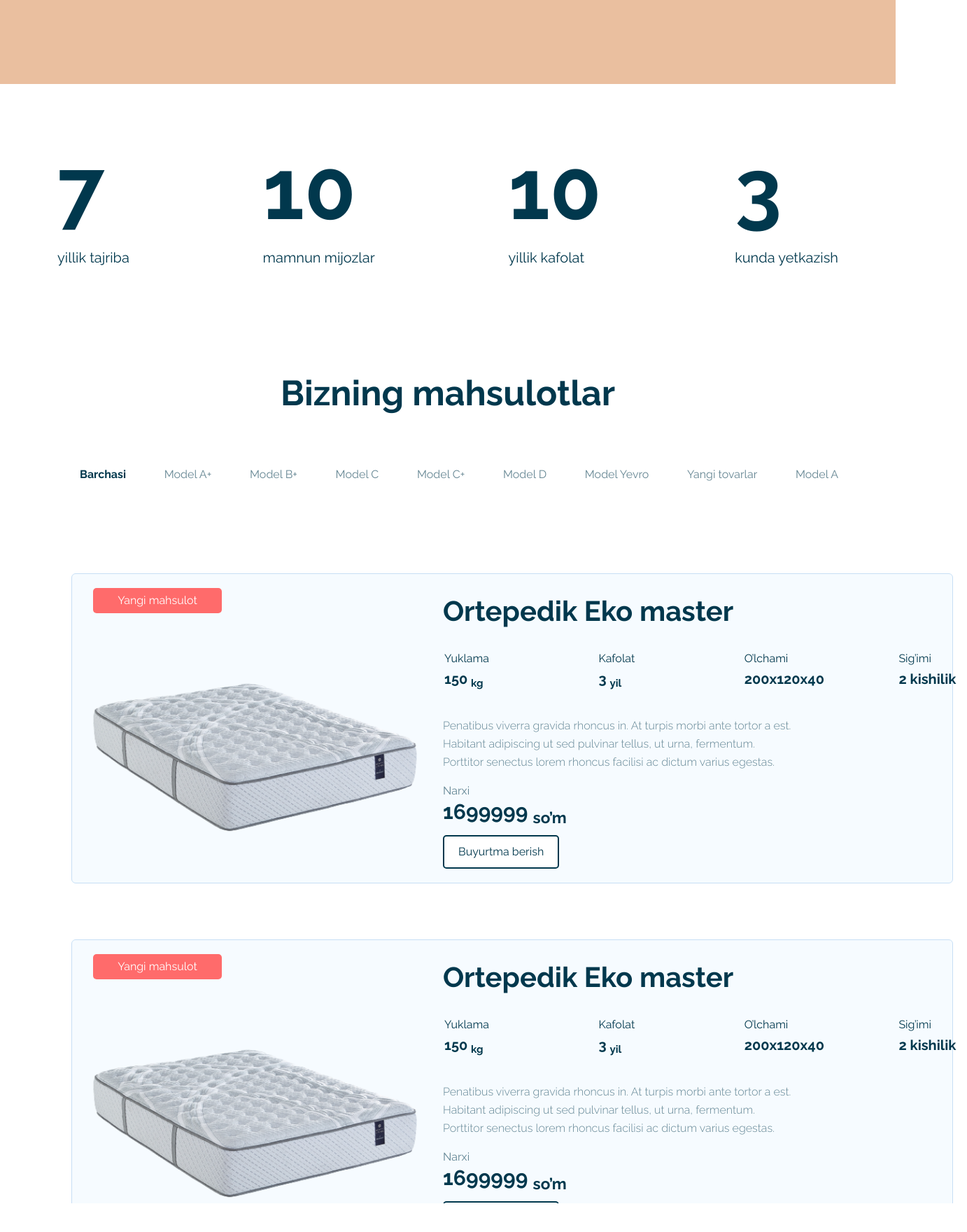
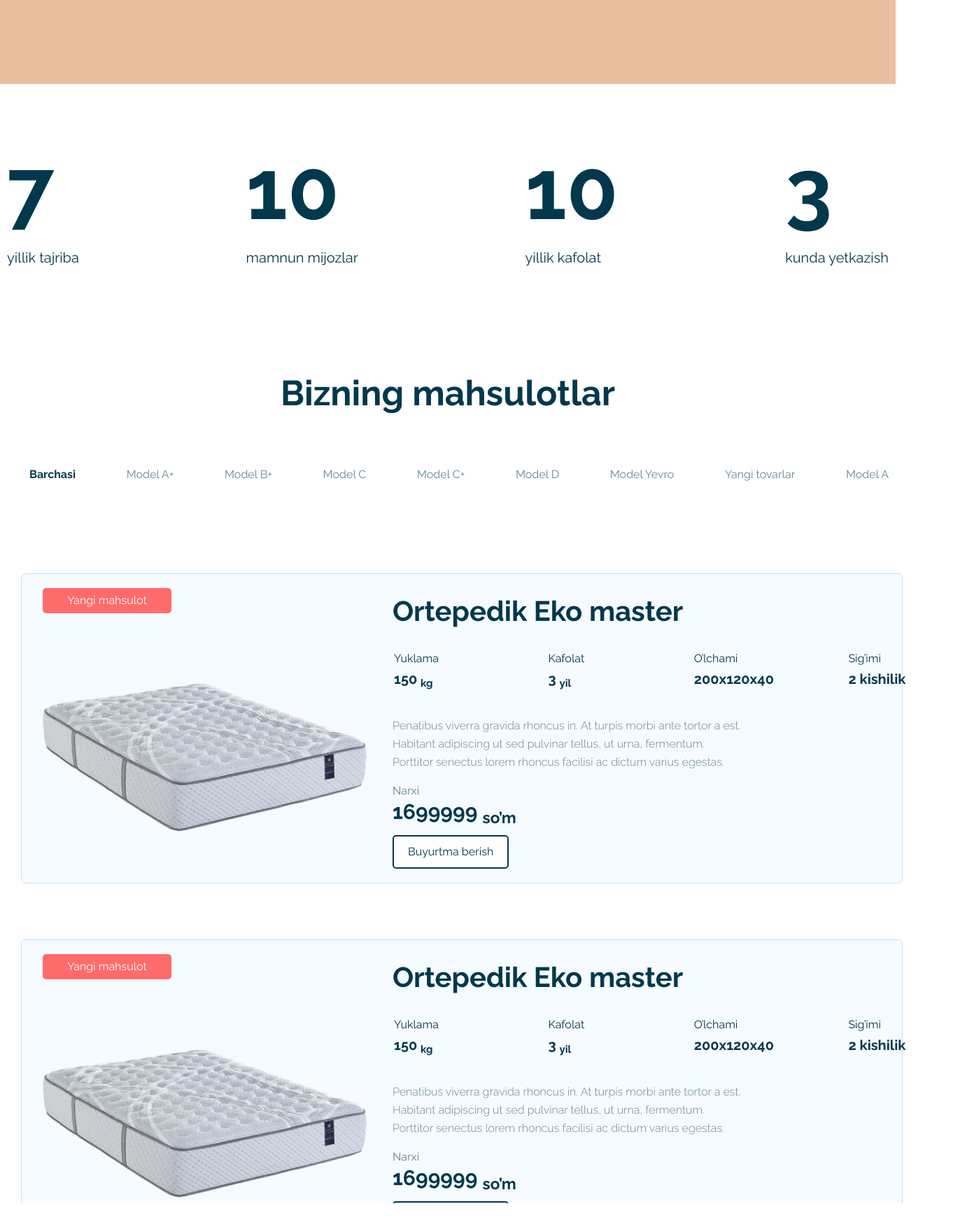
Before and after one commit to roziqov1011/matras, a React (Create React App) app: page / in a window 1280 px wide. Shown: the part 880-2640 px from the top of the page at 70% size, 1382 px wide, since content can reach past the window. Built offline with nearby package versions, Linux system fonts and the light colour scheme.

Commit message:
add sulaymon

```diff
--- a/src/components/buyurtma/Buyurtma.scss
+++ b/src/components/buyurtma/Buyurtma.scss
@@ -69,6 +69,7 @@
 
         }
         .miqdor{
+            display: flex;
             margin-left: 60px;
             button{
                 width: 103px;
--- a/src/pages/Home/Home.jsx
+++ b/src/pages/Home/Home.jsx
@@ -11,10 +11,6 @@ import { maxsulot } from '../../lib/maxsulot'
 import Buyurtma from '../../components/buyurtma/Buyurtma'
 import Menu from '../../components/Menu/Menu'
 import Slider__category from '../../components/slider__category/Slider__category'
-
-
-
-
 
 function Home() {
   return (
@@ -50,7 +46,7 @@ function Home() {
       </div>
 
         <div className="ST">
-          <div className="container">
+          <div className="containerrr">
             <div className="st">
                 {
                   dataFoiz && dataFoiz.map((e,i)=>(
@@ -62,7 +58,7 @@ function Home() {
         </div>
 
         <div className="CT">
-          <div className="container">
+          <div className="containerrr">
               <div className="ct">
                 <Category_slid/>
                 <Slider__category/>
@@ -71,7 +67,7 @@ function Home() {
         </div>
 
         <div className="Cardss">
-          <div className="container">
+          <div className="containerrr">
                 <div className="cardss">
                   {
                     maxsulot && maxsulot.map((e,i)=>(
```
Also changed, not shown: src/components/Card/card.scss (line endings or trailing spaces).
